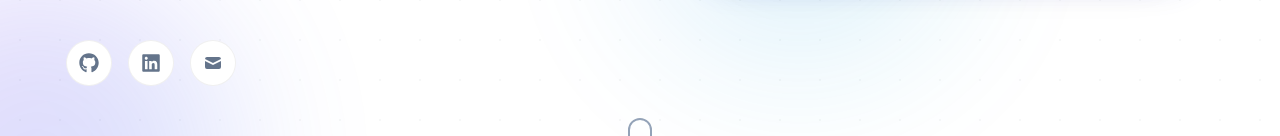
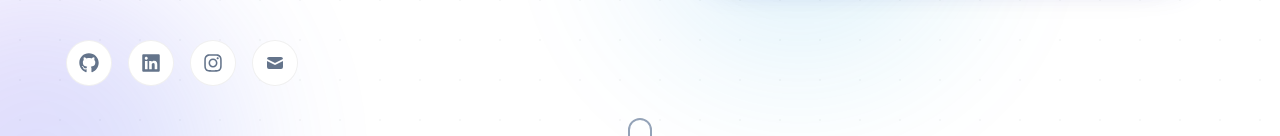
Before and after one commit to SyedAhmer-SE/portfolio, a Next.js app: page / in a window 1280 px wide. Shown: the part 620-756 px from the top of the page. Built offline with nearby package versions, Linux system fonts and the light colour scheme.

Commit message:
Add Instagram profile to social links

```diff
--- a/src/components/Contact.tsx
+++ b/src/components/Contact.tsx
@@ -3,7 +3,7 @@
 import { motion, useInView } from 'framer-motion';
 import { useRef, useState, FormEvent } from 'react';
 import { HiMail, HiLocationMarker, HiPhone } from 'react-icons/hi';
-import { FaGithub, FaLinkedin, FaTwitter, FaDribbble } from 'react-icons/fa';
+import { FaGithub, FaLinkedin, FaInstagram } from 'react-icons/fa';
 
 const contactInfo = [
   { icon: HiMail, label: 'Email', value: 'ahmerasif200@gmail.com', href: 'mailto:ahmerasif200@gmail.com' },
@@ -14,6 +14,7 @@ const contactInfo = [
 const socials = [
   { icon: FaGithub, href: 'https://github.com/SyedAhmer-SE', label: 'GitHub' },
   { icon: FaLinkedin, href: 'https://linkedin.com/in/SyedAhmer-SE', label: 'LinkedIn' },
+  { icon: FaInstagram, href: 'https://www.instagram.com/s_ahmer2/', label: 'Instagram' },
 ];
 
 export default function Contact() {
--- a/src/components/Footer.tsx
+++ b/src/components/Footer.tsx
@@ -1,7 +1,7 @@
 'use client';
 
 import { motion } from 'framer-motion';
-import { FaGithub, FaLinkedin, FaTwitter, FaDribbble, FaHeart } from 'react-icons/fa';
+import { FaGithub, FaLinkedin, FaInstagram, FaHeart } from 'react-icons/fa';
 
 const footerLinks = [
   { name: 'Home', href: '#home' },
@@ -14,6 +14,7 @@ const footerLinks = [
 const socials = [
   { icon: FaGithub, href: 'https://github.com/SyedAhmer-SE', label: 'GitHub' },
   { icon: FaLinkedin, href: 'https://linkedin.com/in/SyedAhmer-SE', label: 'LinkedIn' },
+  { icon: FaInstagram, href: 'https://www.instagram.com/s_ahmer2/', label: 'Instagram' },
 ];
 
 export default function Footer() {
--- a/src/components/Hero.tsx
+++ b/src/components/Hero.tsx
@@ -2,7 +2,7 @@
 
 import { motion } from 'framer-motion';
 import { HiArrowDown, HiDownload } from 'react-icons/hi';
-import { FaGithub, FaLinkedin } from 'react-icons/fa';
+import { FaGithub, FaLinkedin, FaInstagram } from 'react-icons/fa';
 import { HiMail } from 'react-icons/hi';
 
 export default function Hero() {
@@ -133,6 +133,7 @@ export default function Hero() {
             {[
               { icon: FaGithub, href: 'https://github.com/SyedAhmer-SE', label: 'GitHub' },
               { icon: FaLinkedin, href: 'https://linkedin.com/in/SyedAhmer-SE', label: 'LinkedIn' },
+              { icon: FaInstagram, href: 'https://www.instagram.com/s_ahmer2/', label: 'Instagram' },
               { icon: HiMail, href: 'mailto:ahmerasif200@gmail.com', label: 'Email' },
             ].map((social) => (
               <motion.a
```
